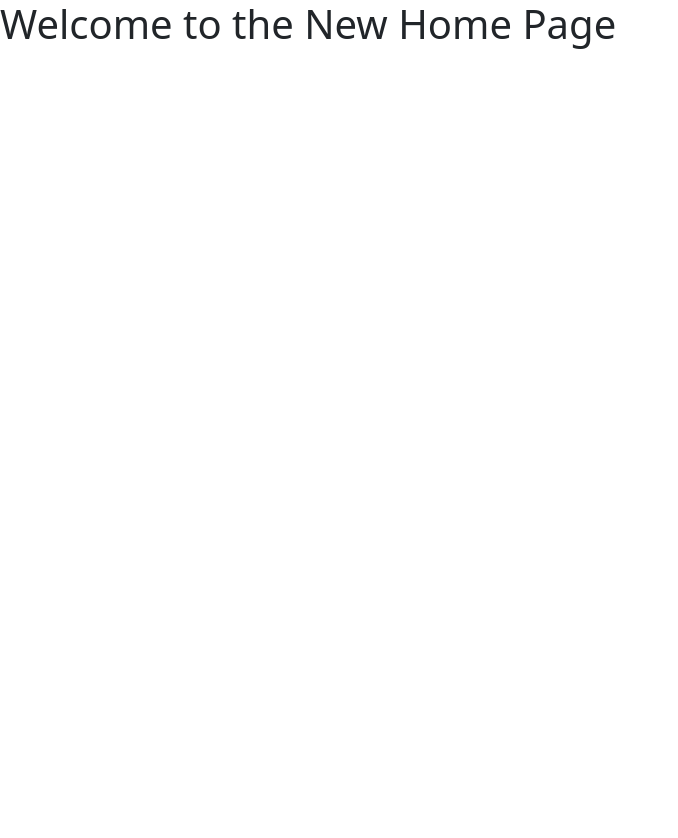
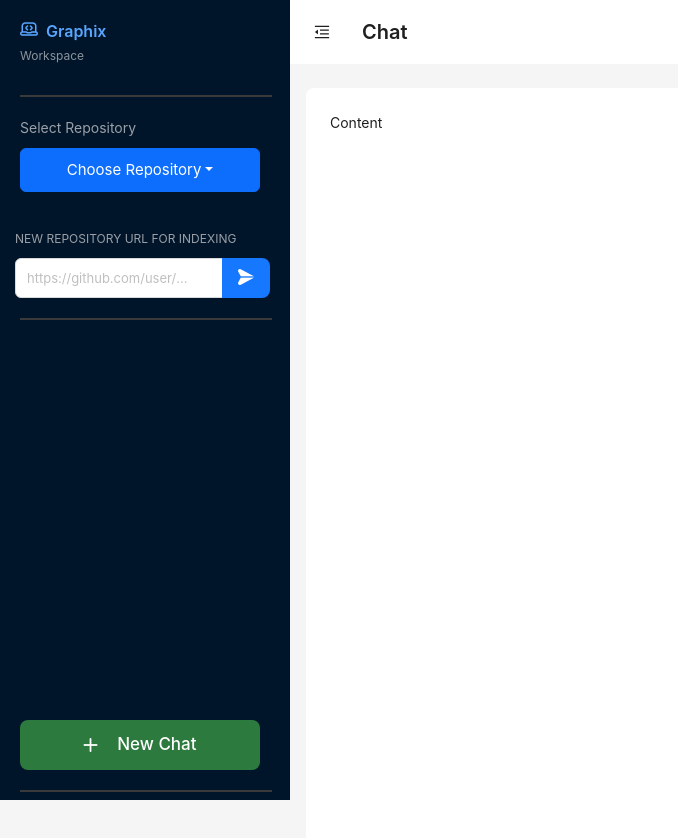
Before and after one commit to Sakib97/graphix-frontnd, a React (Vite) app: page /new in a window 1280 px wide. Shown: the top 838 px of the page, without its empty margins (0-678 px from the left). Before the commit the page ends 800 px from the top, so only its background shows below. Built offline with nearby package versions, Linux system fonts and the light colour scheme.

Commit message:
add Sidebar, NewChatBtn, RepoList, and RepoParseBox components with styles; update NewHomePage to include Sidebar

```diff
--- /dev/null
+++ b/src/features/home/components/NewChatBtn.jsx
@@ -0,0 +1,32 @@
+
+export default function NewChatBtn() {
+    return (
+        <div>
+            <button
+                style={{
+                    width: '100%',
+                    padding: '12px 20px',
+                    backgroundColor: '#2d7a3e',
+                    color: 'white',
+                    border: 'none',
+                    borderRadius: '8px',
+                    fontSize: '14px',
+                    fontWeight: '500',
+                    cursor: 'pointer',
+                    display: 'flex',
+                    alignItems: 'center',
+                    justifyContent: 'center',
+                    gap: '8px',
+                    transition: 'background-color 0.2s',
+                }}
+                onMouseEnter={(e) => e.target.style.backgroundColor = '#236030'}
+                onMouseLeave={(e) => e.target.style.backgroundColor = '#2d7a3e'}
+            >
+                <i style={{ transform: 'translateY(1px)' }} className="fi fi-br-plus"></i>
+                &nbsp;
+                <span style={{ fontSize: '17px' }}>New Chat</span>
+            </button>
+        </div>
+
+    )
+}
--- /dev/null
+++ b/src/features/home/components/RepoList.jsx
@@ -0,0 +1,28 @@
+import React from 'react'
+import Dropdown from 'react-bootstrap/Dropdown';
+
+
+export default function RepoList() {
+    return (
+        <div style={{ padding: '20px', margin: '0 auto' }}>
+            <span style={{ marginBottom: '20px', color: '#9ba0a8' }}>
+                Select Repository
+            </span>
+            <Dropdown style={{ marginTop: '10px'}}>
+                <Dropdown.Toggle
+                    variant="primary"
+                    id="dropdown-basic"
+                    style={{ width: '100%', padding: '10px 15px', fontSize: '15px' }}
+                >
+                    Choose Repository
+                </Dropdown.Toggle>
+
+                <Dropdown.Menu style={{ minWidth: '200px', fontSize: '15px' }}>
+                    <Dropdown.Item href="#/repo-1">Repository 1</Dropdown.Item>
+                    <Dropdown.Item href="#/repo-2">Repository 2</Dropdown.Item>
+                    <Dropdown.Item href="#/repo-3">Repository 3</Dropdown.Item>
+                </Dropdown.Menu>
+            </Dropdown>
+        </div>
+    )
+}
--- /dev/null
+++ b/src/features/home/components/RepoParseBox.jsx
@@ -0,0 +1,25 @@
+import React from 'react'
+import { Input, Space } from 'antd';
+import styles from '../styles/RepoParseBox.module.css';
+const { Search } = Input;
+
+
+export default function RepoParseBox() {
+    return (
+        <div style={{ margin: '15px 10px 0px 15px' }}>
+            <span style={{ color: '#9ba0a8', fontSize: '12px' }}>
+               NEW REPOSITORY URL FOR INDEXING
+            </span>
+            <div style={{ marginTop: '10px' }}>
+                <Search
+                    className={styles.repoSearchInput}
+                    placeholder="https://github.com/user/repo"
+                    allowClear
+                    enterButton={<i className="fi fi-ss-paper-plane-top"></i>}
+                    size="large"
+                />
+            </div>
+
+        </div>
+    )
+}
--- /dev/null
+++ b/src/features/home/components/Sidebar.jsx
@@ -0,0 +1,146 @@
+import React, { useState } from 'react';
+import styles from '../styles/Sidebar.module.css';
+import {
+    MenuFoldOutlined,
+    MenuUnfoldOutlined,
+    UploadOutlined,
+    UserOutlined,
+    VideoCameraOutlined,
+} from '@ant-design/icons';
+import { Button, Layout, Menu, theme } from 'antd';
+import RepoParseBox from '../components/RepoParseBox.jsx';
+import RepoList from '../components/RepoList.jsx';
+import NewChatBtn from '../components/NewChatBtn.jsx';
+const { Header, Sider, Content } = Layout;
+
+
+const siderStyle = {
+    overflow: 'auto',
+    height: '100vh',
+    position: 'sticky',
+    insetInlineStart: 0,
+    top: 0,
+    bottom: 0,
+    scrollbarWidth: 'thin',
+    scrollbarGutter: 'stable',
+};
+
+const SideBar = () => {
+    const [collapsed, setCollapsed] = useState(false);
+    const {
+        token: { colorBgContainer, borderRadiusLG },
+    } = theme.useToken();
+
+
+    return (
+        <div>
+            <Layout>
+                <Sider
+                    style={siderStyle}
+                    className={styles.sidebarContainer}
+                    trigger={null}
+                    collapsible
+                    collapsed={collapsed}
+                    breakpoint='md'
+                    onCollapse={value => setCollapsed(value)}
+                    collapsedWidth={0}
+                    onBreakpoint={(broken) => setCollapsed(broken)}
+                    width={290}
+                >
+                    <div style={{
+                        display: 'flex',
+                        flexDirection: 'column',
+                        height: '99%',
+                        justifyContent: 'space-between'
+                    }}>
+                        <div>
+                            <div className={styles.sidebarHeader}>
+                                <h2 className={styles.appTitle}>
+                                    <i className="fi fi-rr-laptop-code"></i>
+                                    <span>Graphix</span>
+                                </h2>
+                                <p className={styles.appSubtitle}>Workspace</p>
+                            </div>
+
+                            <div className={styles.horizontalDivider} />
+
+                            <div>
+                                <RepoList />
+                            </div>
+                            <div>
+                                <RepoParseBox />
+                            </div>
+                            <div className={styles.horizontalDivider}/>
+                        </div>
+
+
+                        <div>
+                            <div style={{ padding: '0px 20px 0px 20px' }}>
+                                <NewChatBtn />
+                            </div>
+                            <div className={styles.horizontalDivider}/>
+                        </div>
+
+
+
+                    </div>
+
+                    <Menu
+                        className={styles.sidebarMenu}
+                        theme="dark"
+                        mode="inline"
+                        defaultSelectedKeys={['1']}
+                    // items={[
+                    //     {
+                    //         key: '1',
+                    //         icon: <UserOutlined />,
+                    //         label: 'nav 1',
+                    //     },
+                    //     {
+                    //         key: '2',
+                    //         icon: <VideoCameraOutlined />,
+                    //         label: 'nav 2',
+                    //     },
+                    //     {
+                    //         key: '3',
+                    //         icon: <UploadOutlined />,
+                    //         label: 'nav 3',
+                    //     },
+                    // ]}
+                    />
+
+                </Sider>
+                <Layout>
+                    <Header className={styles.headerBar} style={{ padding: 0, background: colorBgContainer }}>
+                        <Button
+                            type="text"
+                            icon={collapsed ? <MenuUnfoldOutlined /> : <MenuFoldOutlined />}
+                            onClick={() => setCollapsed(!collapsed)}
+                            style={{
+                                fontSize: '16px',
+                                width: 64,
+                                height: 64,
+                            }}
+                        />
+                        <div className={styles.headerTitle}>
+                            Chat
+                        </div>
+                    </Header>
+                    <Content
+                        style={{
+                            margin: '24px 16px',
+                            padding: 24,
+                            minHeight: '100vh',
+                            background: colorBgContainer,
+                            borderRadius: borderRadiusLG,
+                        }}
+                    >
+                        Content
+                    </Content>
+                </Layout>
+            </Layout>
+        </div>
+    );
+}
+
+export default SideBar;
--- a/src/features/home/pages/NewHomePage.jsx
+++ b/src/features/home/pages/NewHomePage.jsx
@@ -1,7 +1,11 @@
+import SideBar from "../components/Sidebar.jsx";
+
+
 const NewHomePage = () => {
     return (
         <div>
-            <h1>Welcome to the New Home Page</h1>
+            {/* <h1>Welcome to the New Home Page</h1> */}
+            <SideBar />
         </div>
     );
 }
--- /dev/null
+++ b/src/features/home/styles/RepoParseBox.module.css
@@ -0,0 +1,7 @@
+.repoSearchInput :global(.ant-input) {
+    font-size: 15px;
+}
+
+.repoSearchInput :global(.ant-input::placeholder) {
+    font-size: 13px;
+}
--- /dev/null
+++ b/src/features/home/styles/Sidebar.module.css
@@ -0,0 +1,52 @@
+.sidebarContainer {
+    /* border-right: 6px solid #e16105; */
+}
+
+.sidebarMenu {
+    /* margin: 24px 16px; */
+    padding: 5px;
+}
+
+.sidebarHeader {
+    padding: 20px 0 10px 20px;
+}
+
+.appTitle {
+    font-size: 16px;
+    font-weight: 600;
+    color: #58a6ff;
+    margin: 0;
+    display: flex;
+    align-items: center;
+    gap: 8px;
+}
+
+.appTitle i {
+    font-size: 18px;
+}
+
+.appSubtitle {
+    font-size: 12px;
+    color: #8b949e;
+    margin: 4px 0 0 0;
+}
+
+/* Header layout to place title beside collapse button */
+.headerBar {
+    display: flex;
+    align-items: center;
+    gap: 8px;
+    padding: 0 16px; /* keep inner spacing without affecting provided padding:0 */
+}
+
+.headerTitle {
+    font-size: 20px;
+    font-weight: 600;
+}
+
+.horizontalDivider {
+    width: 90%;
+    height: 2px;
+    background-color: #3a3a3a;
+    margin: 20px 0px 0 20px;
+}
```
Also changed, not shown: src/features/home/styles/NewHomePage.module.css (added).
